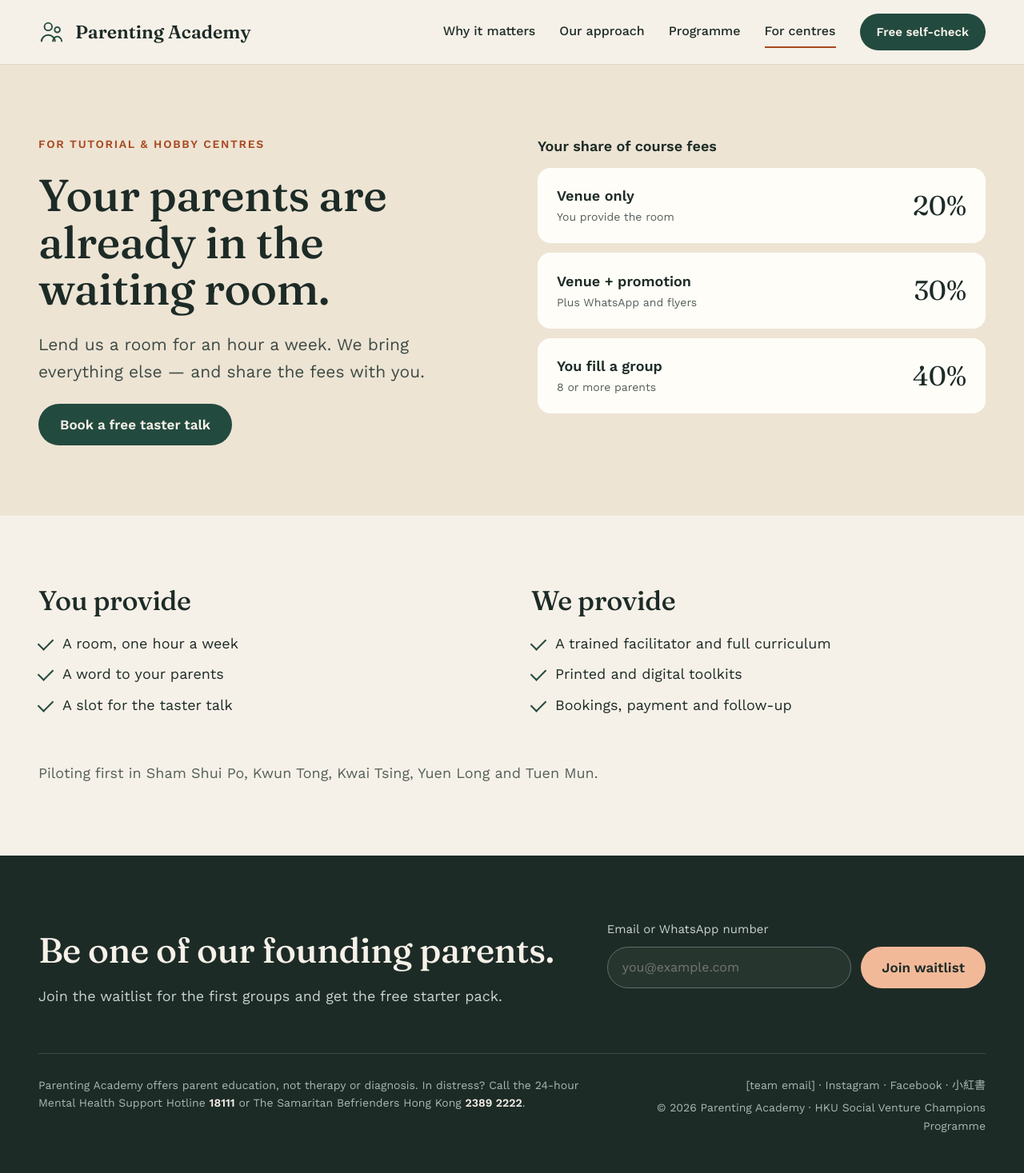
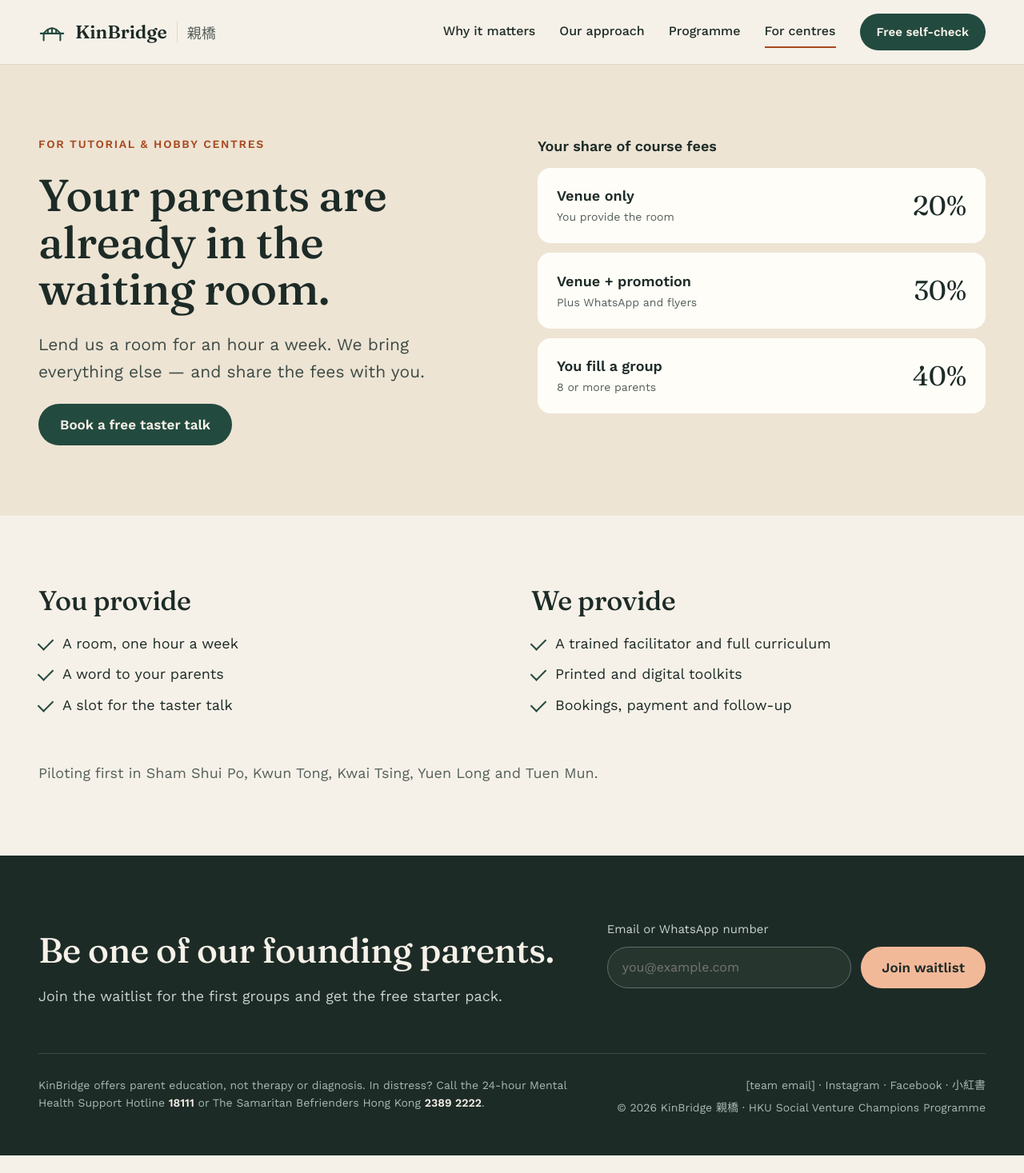
Before and after one commit to rohanasrani3/KinBridge, a plain HTML site: page partners.html in a window 1280 px wide. Shown: the whole page at 80% size. After the commit the page ends 1445 px from the top, so only its background shows below. Drawn offline with nearby package versions, Linux system fonts and the light colour scheme.

Commit message:
renaming

```diff
--- a/partners.html
+++ b/partners.html
@@ -3,8 +3,8 @@
 <head>
 <meta charset="utf-8">
 <meta name="viewport" content="width=device-width, initial-scale=1">
-<title>For centres — Parenting Academy</title>
-<meta name="description" content="Partner with Parenting Academy: host a parenting group at your tutorial or hobby centre and share the course fees.">
+<title>For centres — KinBridge</title>
+<meta name="description" content="Partner with KinBridge: host a parenting group at your tutorial or hobby centre and share the course fees.">
 <link rel="icon" href="favicon.svg" type="image/svg+xml">
 <link rel="preconnect" href="https://fonts.googleapis.com">
 <link rel="preconnect" href="https://fonts.gstatic.com" crossorigin>
@@ -14,7 +14,7 @@
 <body>
 <header class="site-header">
 <div class="wrap">
-<a class="brand" href="index.html"><svg width="34" height="34" viewBox="0 0 36 36" fill="none" stroke="#234A3F" stroke-width="2" aria-hidden="true"><circle cx="13" cy="11" r="5"/><circle cx="25" cy="15" r="3.5"/><path d="M4 31c0-5 4-9 9-9s9 4 9 9"/><path d="M19 31c0-4 3-7 6-7s6 3 6 7"/></svg>Parenting Academy</a>
+<a class="brand" href="index.html"><svg width="34" height="34" viewBox="0 0 36 36" fill="none" stroke="#234A3F" stroke-width="2.2" stroke-linecap="round" aria-hidden="true"><path d="M3 20H33"/><path d="M7 20Q18 6 29 20"/><path d="M7 20V29M29 20V29"/><path d="M12.5 14.8V20M18 13V20M23.5 14.8V20"/></svg><span>KinBridge</span><span class="brand-zh" lang="zh-HK">親橋</span></a>
 <nav class="nav" aria-label="Main">
 <a href="why.html">Why it matters</a>
 <a href="approach.html">Our approach</a>
@@ -77,10 +77,10 @@
 </form>
 </div>
 <div class="bottom">
-<p style="max-width:680px">Parenting Academy offers parent education, not therapy or diagnosis. In distress? Call the 24-hour Mental Health Support Hotline <strong>18111</strong> or The Samaritan Befrienders Hong Kong <strong>2389 2222</strong>.</p>
+<p style="max-width:680px">KinBridge offers parent education, not therapy or diagnosis. In distress? Call the 24-hour Mental Health Support Hotline <strong>18111</strong> or The Samaritan Befrienders Hong Kong <strong>2389 2222</strong>.</p>
 <div class="links">
 <span>[team email] · Instagram · Facebook · 小紅書</span>
-<span>© 2026 Parenting Academy · HKU Social Venture Champions Programme</span>
+<span>© 2026 KinBridge 親橋 · HKU Social Venture Champions Programme</span>
 </div>
 </div>
 </div>
--- a/styles.css
+++ b/styles.css
@@ -1,4 +1,4 @@
-/* Parenting Academy — shared styles */
+/* KinBridge 親橋 — shared styles */
 :root {
   --ground: #F6F1E8;
   --paper: #FFFDF8;
@@ -63,6 +63,7 @@ a:focus-visible, button:focus-visible, input:focus-visible { outline: 3px solid
 .site-header .wrap { height: 80px; display: flex; align-items: center; justify-content: space-between; gap: 24px; }
 .brand { display: flex; align-items: center; gap: 12px; text-decoration: none; color: var(--ink); font-family: var(--display); font-size: 23px; font-weight: 600; white-space: nowrap; }
 .brand:hover { color: var(--ink); }
+.brand-zh { font-family: 'Noto Sans HK', sans-serif; font-weight: 500; font-size: 18px; color: var(--muted); padding-left: 12px; border-left: 1px solid var(--line); }
 .nav { display: flex; align-items: center; gap: 30px; font-size: 16px; font-weight: 500; }
 .nav a:not(.btn) { color: var(--ink); text-decoration: none; padding: 6px 0; border-bottom: 2px solid transparent; }
 .nav a:not(.btn):hover { border-bottom-color: var(--line); }
```
Also changed, not shown: approach.html (+4 -4 lines), index.html (+4 -4 lines), programme.html (+4 -4 lines), self-check.html (+4 -4 lines), why.html (+6 -6 lines), favicon.svg.
